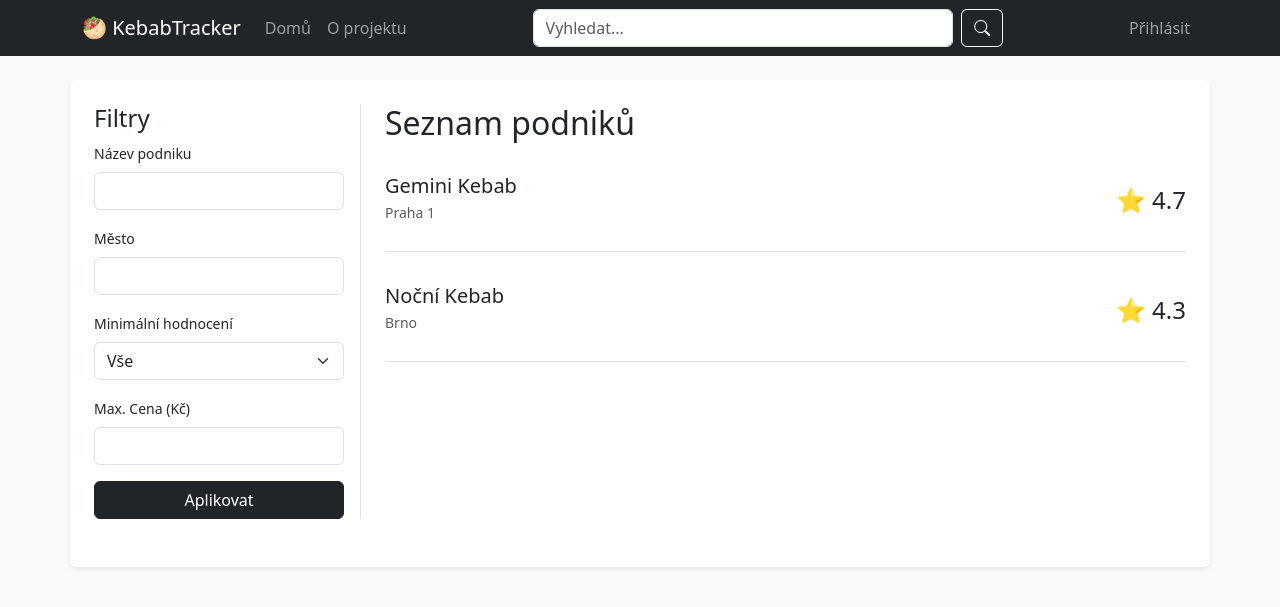
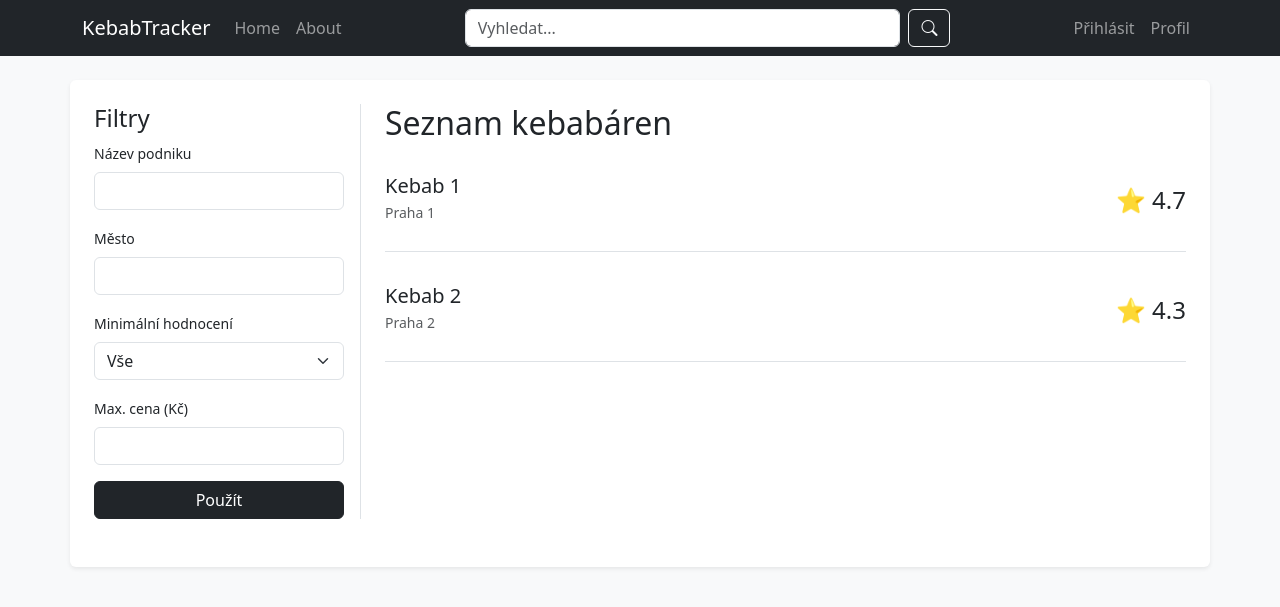
Before and after one commit to gyarab/2025_wt_prj_holecek, a Django app: page / in a window 1280 px wide. Shown: the top 607 px of the page. Run offline with Django 5.2, Linux system fonts and the light colour scheme.

Commit message:
nvm ani uz co to bzlo

```diff
--- a/prj/app/templates/app/base.html
+++ b/prj/app/templates/app/base.html
@@ -11,22 +11,23 @@
 
     <nav class="navbar navbar-expand-lg navbar-dark bg-dark mb-4">
         <div class="container">
-            <a class="navbar-brand" href="/">🥙 KebabTracker</a>
+            <a class="navbar-brand" href="/">KebabTracker</a>
             <button class="navbar-toggler" type="button" data-bs-toggle="collapse" data-bs-target="#navbarNav">
                 <span class="navbar-toggler-icon"></span>
             </button>
             <div class="collapse navbar-collapse" id="navbarNav">
                 <ul class="navbar-nav me-auto">
-                    <li class="nav-item"><a class="nav-link" href="/">Domů</a></li>
-                    <li class="nav-item"><a class="nav-link" href="/about/">O projektu</a></li>
+                    <li class="nav-item"><a class="nav-link" href="/">Home</a></li>
+                    <li class="nav-item"><a class="nav-link" href="/about/">About</a></li>
                 </ul>
                 <form class="d-flex mx-auto w-50">
                     <input class="form-control me-2" type="search" placeholder="Vyhledat..." aria-label="Search">
                     <button class="btn btn-outline-light" type="submit"><i class="bi bi-search"></i></button>
                 </form>
-                <div class="navbar-nav ms-auto">
-                    <a class="nav-link" href="/login/">Přihlásit</a>
-                </div>
+                    <div class="navbar-nav ms-auto">
+                        <a class="nav-link" href="/login/">Přihlásit</a>
+                         <a class="nav-link" href="/profile/">Profil</a>
+                    </div>
             </div>
         </div>
     </nav>
--- a/prj/app/templates/app/home.html
+++ b/prj/app/templates/app/home.html
@@ -17,25 +17,28 @@
                 <label class="form-label small">Minimální hodnocení</label>
                 <select class="form-select">
                     <option value="">Vše</option>
+                    <option value="5">5+ ⭐</option>
                     <option value="4">4+ ⭐</option>
                     <option value="3">3+ ⭐</option>
+                    <option value="2">2+ ⭐</option>
+                    <option value="1">1+ ⭐</option>
                 </select>
             </div>
              <div class="mb-3">
-                <label class="form-label small">Max. Cena (Kč)</label>
+                <label class="form-label small">Max. cena (Kč)</label>
                 <input type="number" class="form-control">
             </div>
-            <button type="submit" class="btn btn-dark w-100">Aplikovat</button>
+            <button type="submit" class="btn btn-dark w-100">Použít</button>
         </form>
     </div>
 
     <div class="col-md-9 ps-md-4">
-        <h2 class="mb-3">Seznam podniků</h2>
+        <h2 class="mb-3">Seznam kebabáren</h2>
 
         <div class="card mb-3 border-0 border-bottom rounded-0 pb-2">
             <div class="card-body px-0 d-flex justify-content-between align-items-center">
                 <div>
-                    <h5 class="card-title mb-1"><a href="/detail/1" class="text-decoration-none text-dark">Gemini Kebab</a></h5>
+                    <h5 class="card-title mb-1"><a href="/detail/1" class="text-decoration-none text-dark">Kebab 1</a></h5>
                     <p class="card-text mb-1 text-muted small">Praha 1</p>
                 </div>
                 <div class="text-end">
@@ -47,8 +50,8 @@
         <div class="card mb-3 border-0 border-bottom rounded-0 pb-2">
             <div class="card-body px-0 d-flex justify-content-between align-items-center">
                 <div>
-                    <h5 class="card-title mb-1"><a href="/detail/2" class="text-decoration-none text-dark">Noční Kebab</a></h5>
-                    <p class="card-text mb-1 text-muted small">Brno</p>
+                    <h5 class="card-title mb-1"><a href="/detail/2" class="text-decoration-none text-dark">Kebab 2</a></h5>
+                    <p class="card-text mb-1 text-muted small">Praha 2</p>
                 </div>
                 <div class="text-end">
                     <h4 class="mb-0">⭐ 4.3</h4>
```
